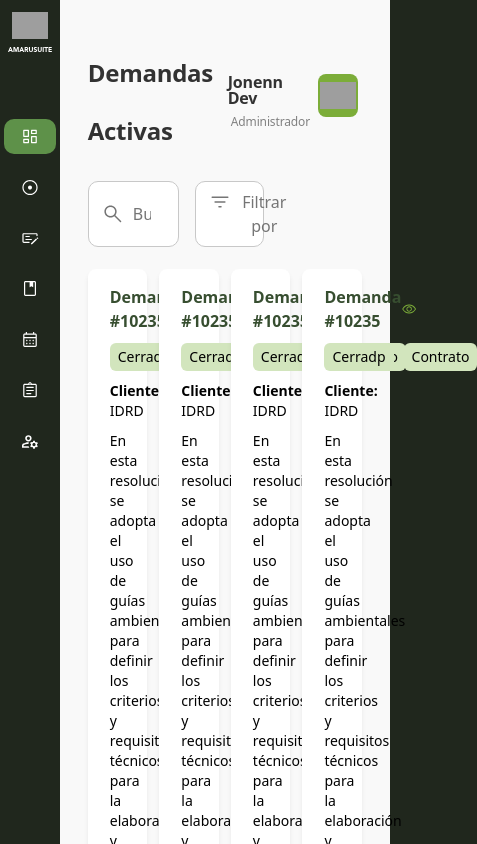
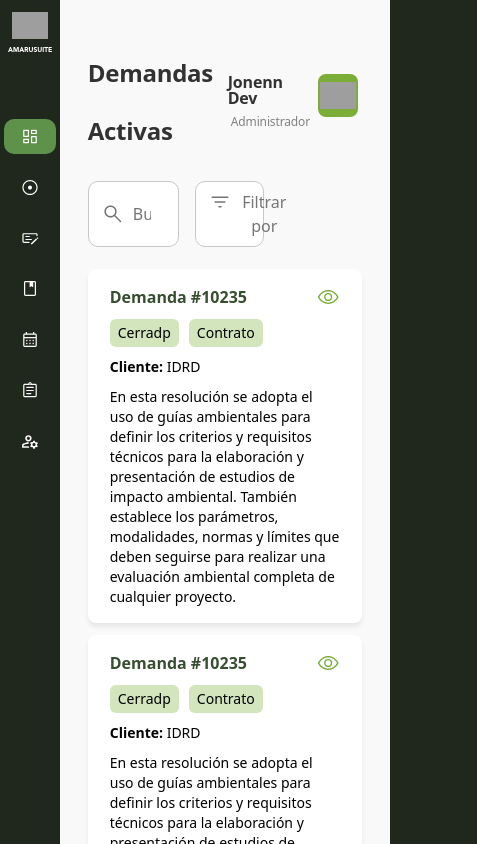
Before and after one commit to jonenn/Amaru, a React (Vite) app: page / in a window 390 px wide. Shown: the top 844 px of the page, 477 px wide, since content can reach past the window. Built offline with nearby package versions, Linux system fonts and the light colour scheme; grey boxes are pictures that could not be loaded.

Commit message:
Minor initial responsiveness improvements for the card's grid

```diff
--- a/src/pages/Home.jsx
+++ b/src/pages/Home.jsx
@@ -7,7 +7,7 @@ const Home = () => {
       <main className="flex flex-col gap-1.5">
          <Header />
          <Searchbar />
-         <div class="grid grid-cols-4 gap-3">
+         <div class="grid lg:grid-cols-4 md:grid-cols-3 sm:grid-cols-1 gap-3">
             <Card />
             <Card />
             <Card />
```
